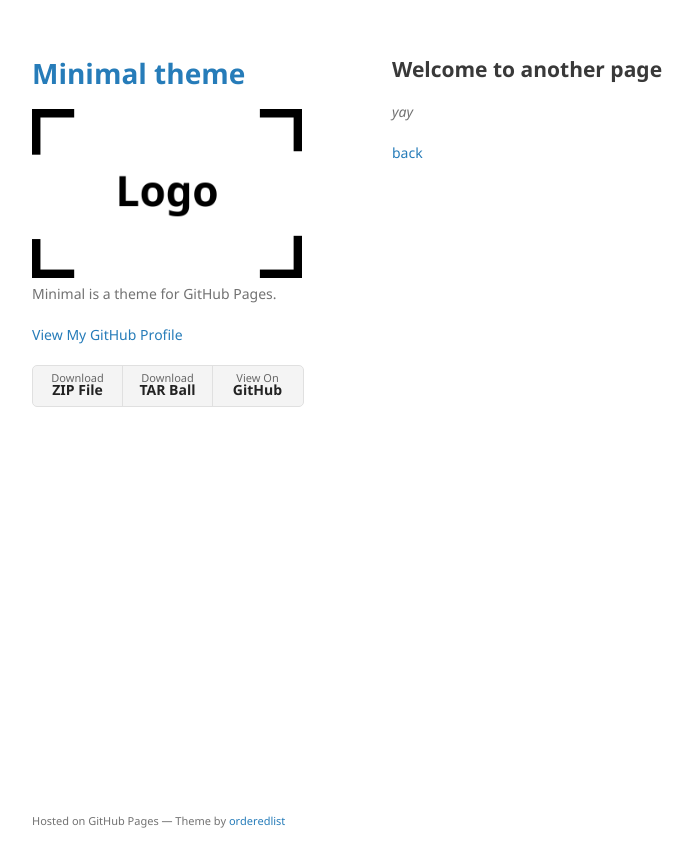
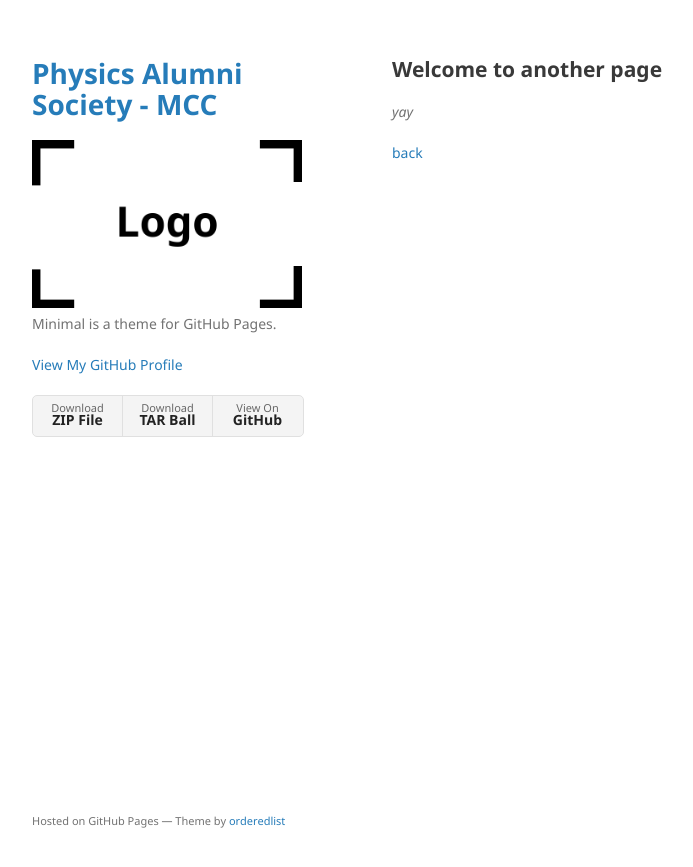
Before and after one commit to MCCPAS/mccpas.github.io, a Jekyll site: the page built from another-page.md, in a window 1280 px wide. Shown: the top 867 px of the page, without its empty margins (178-871 px from the left). Built offline with Jekyll 4.4.1, drawn with Linux system fonts in a browser that asks for light colours; our own code applies the rules of GitHub Pages for plain Markdown files.

Commit message:
daily commit

```diff
--- a/_config.yml
+++ b/_config.yml
@@ -1,4 +1,4 @@
-title: Minimal theme
+title: Physics Alumni Society - MCC
 logo: /assets/img/logo.png
 description: Minimal is a theme for GitHub Pages.
 show_downloads: true
```
